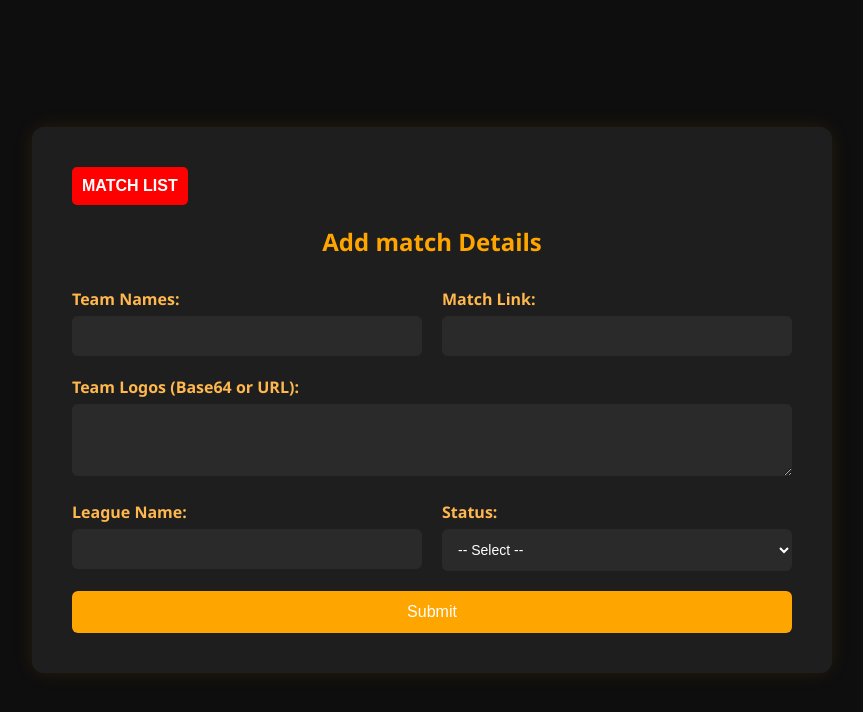
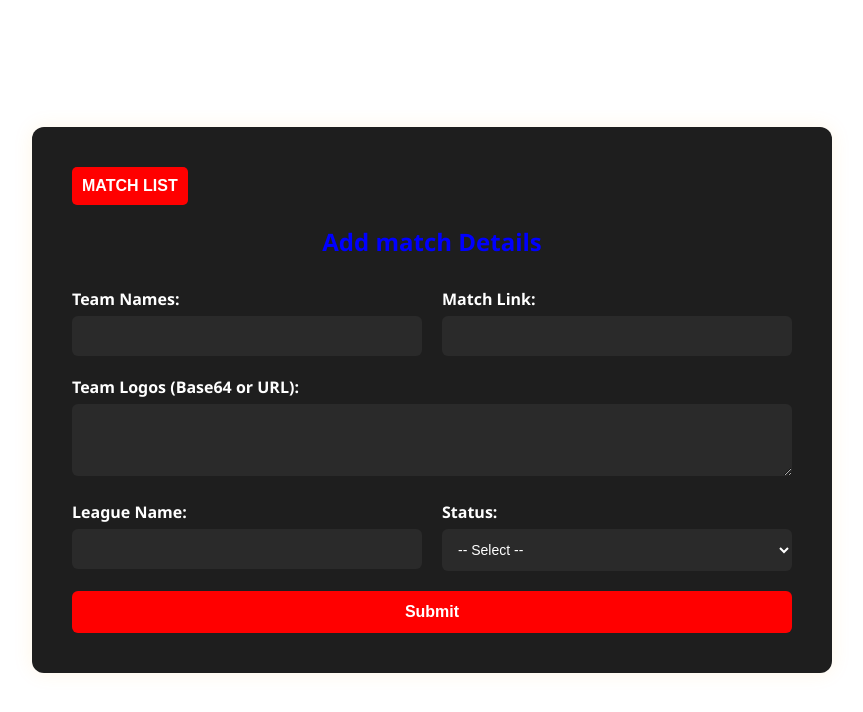
Before and after one commit to aselprog/machi, a plain HTML site: page add.html in a window 1280 px wide. Shown: the whole page, without its empty margins (208-1071 px from the left). Drawn offline with Linux system fonts and the light colour scheme.

Commit message:
Update add.html

```diff
--- a/add.html
+++ b/add.html
@@ -9,7 +9,7 @@
     }
     body {
       font-family: 'Segoe UI', sans-serif;
-      background-color: #0e0e0e;
+      background-color: #white;
       color: #ffffff;
       margin: 0;
       padding: 0;
@@ -29,7 +29,7 @@
     }
     h2 {
       text-align: center;
-      color: orange;
+      color: blue;
       margin-bottom: 30px;
     }
     form {
@@ -41,7 +41,7 @@
       display: block;
       margin-bottom: 6px;
       font-weight: bold;
-      color: #ffb84d;
+      color: #red;
     }
     input, textarea, select {
       width: 100%;
@@ -61,16 +61,17 @@
     button {
       grid-column: 1 / -1;
       padding: 12px;
-      background-color: orange;
+      background-color: red;
       border: none;
       color: white;
       font-size: 16px;
       border-radius: 6px;
       cursor: pointer;
+      font-weight: bold;
       transition: background-color 0.3s;
     }
     button:hover {
-      background-color: darkorange;
+      background-color: darkred;
     }
     .success, .error {
       grid-column: 1 / -1;
```
